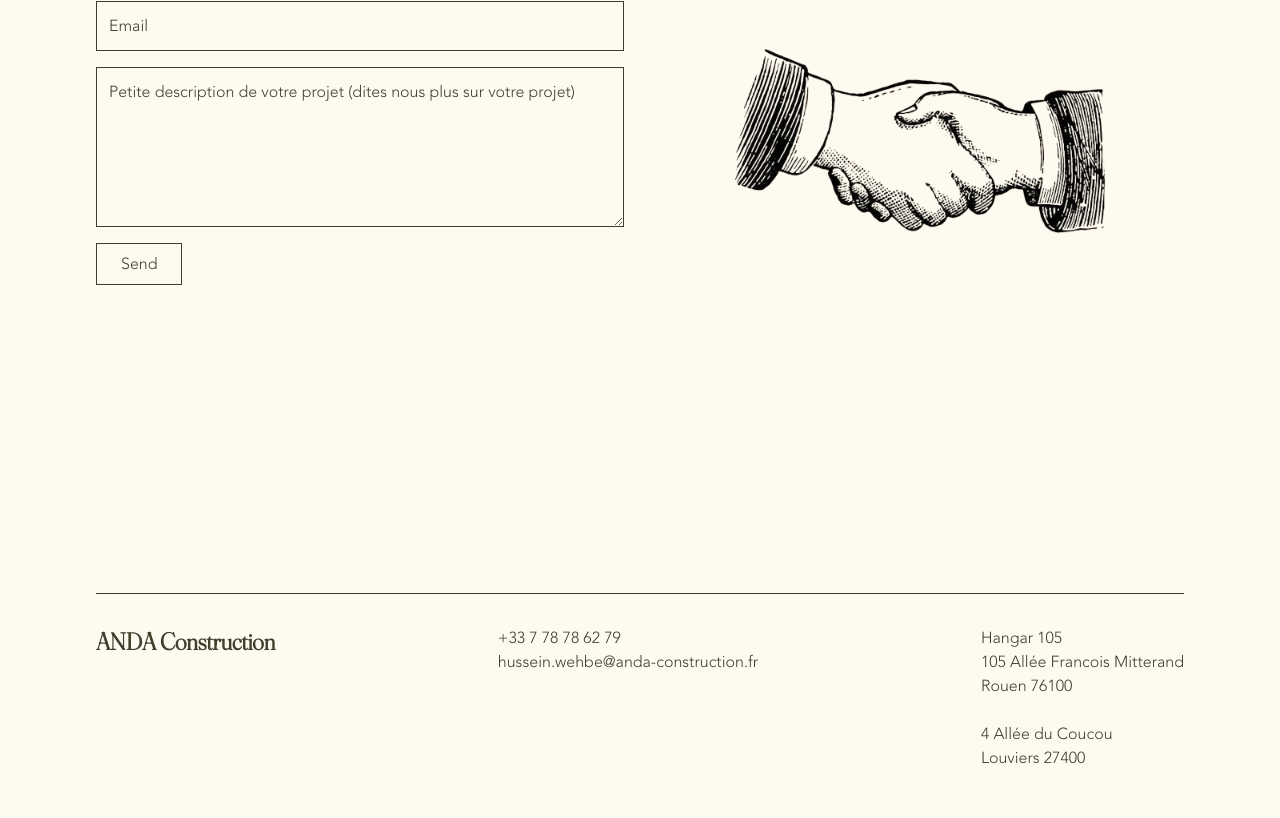
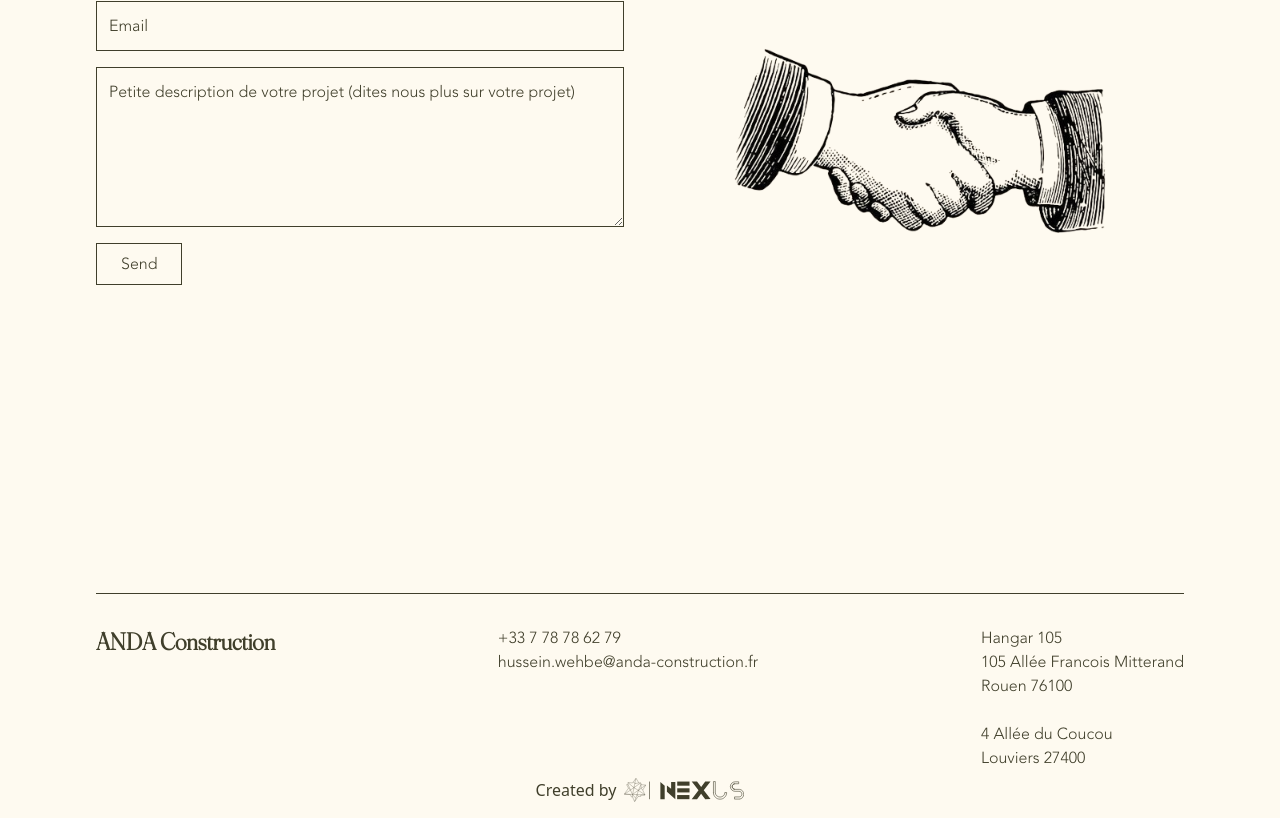
Before and after one commit to NakhleR/ANDA-Construction, a React (Vite) app: page / in a window 1280 px wide. Shown: the part 2414-3232 px from the top of the page. Built offline with nearby package versions, Linux system fonts and the light colour scheme.

Commit message:
Added Nexus logo

```diff
--- a/index.html
+++ b/index.html
@@ -4,7 +4,7 @@
 <head>
   <meta charset="UTF-8" />
   <meta name="viewport" content="width=device-width, initial-scale=1.0" />
-  <link rel="icon" href="/public/assets/images/logo.png" />
+  <link rel="icon" href="/assets/images/logo.png" />
   <title>ANDA Construction</title>
 </head>
 
--- a/src/components/Footer.jsx
+++ b/src/components/Footer.jsx
@@ -8,7 +8,7 @@ const Footer = () => {
     return (
         <motion.footer
             ref={ref}
-            className="bg-accent text-accent2 px-6 py-12 sm:px-14 md:px-24"
+            className="bg-accent text-accent2 px-6 py-12 sm:px-14 md:px-24 relative"
         >
             {/* Top Border */}
             <motion.div
@@ -19,7 +19,7 @@ const Footer = () => {
             />
 
             {/* Footer Content */}
-            <div className="flex flex-col md:flex-row justify-between items-start gap-8">
+            <div className="flex flex-col sm:flex-row justify-between items-start gap-8">
                 {/* Company Name */}
                 <motion.h2
                     className="text-xl sm:text-2xl font-bold font-fraunces"
@@ -50,12 +50,18 @@ const Footer = () => {
                 >
                     <p>Hangar 105</p>
                     <p>105 Allée Francois Mitterand</p>
-                    <p>Rouen 76100</p><br/>
+                    <p>Rouen 76100</p><br />
                     <p>4 Allée du Coucou</p>
                     <p>Louviers 27400</p>
-
                 </motion.div>
             </div>
+
+            {/* Logo at the bottom center */}
+            <a href='https://nexusco.fr' target='_blank' className='absolute bottom-0 w-full left-1/2 transform -translate-x-1/2 mt-4 mb-4 cursor-pointer'>
+                <span className='flex items-center justify-center'>
+                    Created by <img src='/assets/images/logo.svg' className='ml-2' width={120} height={120} alt="Logo" />
+                </span>
+            </a>
         </motion.footer>
     );
 };
```
Also changed, not shown: public/assets/images/logo.svg (added).
